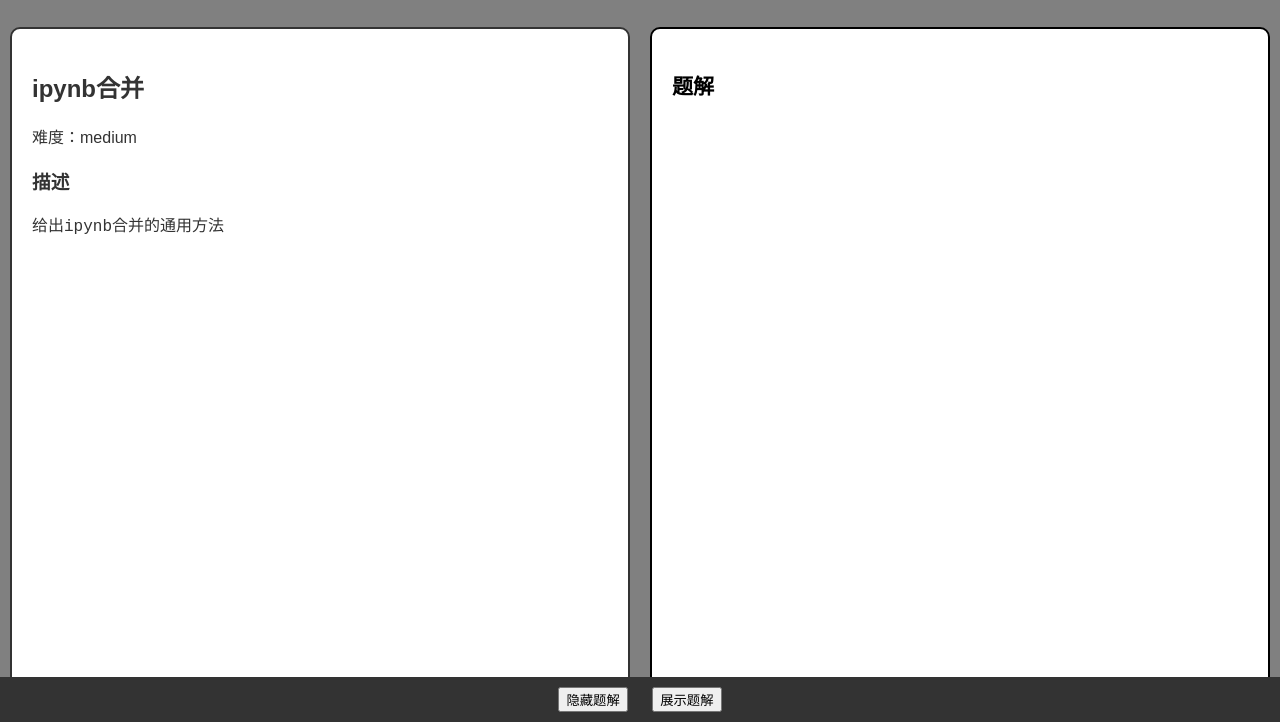
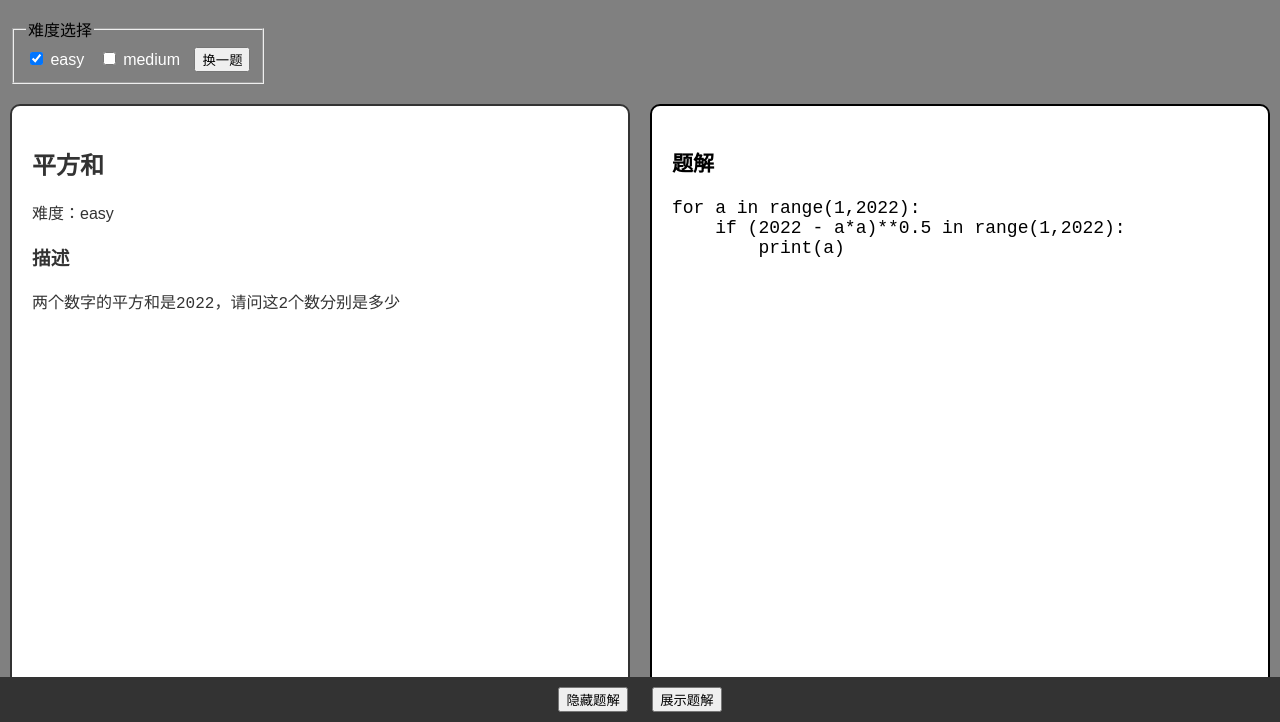
Before and after one commit to jiangyangcreate/minileetcode, a plain HTML site: page index.html in a window 1280 px wide. Both pictures are taken after a click on the button "隐藏题解". Shown: the part 78-800 px from the top of the page. Drawn offline with Linux system fonts and the light colour scheme.

Commit message:
增加难度选择

```diff
--- a/index.html
+++ b/index.html
@@ -3,101 +3,30 @@
 <head>
     <meta charset="UTF-8">
     <meta name="viewport" content="width=device-width, initial-scale=1.0">
-    <style>
-        body {
-            background-color: rgb(128, 128, 128);
-            margin: 0;
-            font-family: Arial, sans-serif;
-        }
-        .hidden {
-            display: none;
-        }
-        .container {
-            display: flex;
-            min-height: 100vh;
-            /* flex-direction: column; */
-        }
-        .pre-container {
-            width: 100%;           /* 或者设置固定宽度，例如 width: 600px; */
-        }
-        .content {
-            flex: 1;
-            display: flex;
-        }
-        /* Webkit 内核浏览器的滚动条样式 */
-        .left-div::-webkit-scrollbar,
-        .right-div::-webkit-scrollbar {
-            width: 10px; /* 滚动条宽度 */
-        }
-
-        .left-div::-webkit-scrollbar-thumb,
-        .right-div::-webkit-scrollbar-thumb {
-            background-color: #555; /* 滚动条 thumb 背景颜色 */
-            border-radius: 5px; /* 滚动条 thumb 圆角 */
-        }
-
-        .left-div::-webkit-scrollbar-track,
-        .right-div::-webkit-scrollbar-track {
-            background-color: #ddd; /* 滚动条轨道背景颜色 */
-        }
-        .left-div, .right-div {
-            flex: 1;
-            padding: 20px;
-            border: 2px solid;
-            margin: 10px;
-            box-sizing: border-box;
-            overflow: hidden; /* 防止内容溢出 */
-            border-radius: 10px; /* 圆角边框 */
-            overflow-y: auto; /* 添加垂直滚动条 */
-            overflow-x: auto;      /* 添加水平滚动条 */
-            scrollbar-width: thin;
-            scrollbar-color: #555 #ddd;
-        }
-
-        .left-div {
-            background-color: rgb(255, 255, 255);
-            font-size: 16px;
-            color: #333;
-        }
-
-        .right-div {
-            background-color: rgb(255, 255, 255);
-            font-family: 'Times New Roman', serif;
-            font-size: 18px;
-            color: #000000;
-        }
-
-        .welcome-message {
-            background-color: #3498db;
-            color: #ffffff;
-            text-align: center;
-            padding: 20px;
-            font-size: 24px;
-            margin-bottom: 20px;
-            border-radius: 10px;
-        }
-
-        footer {
-            background-color: #333;
-            color: #fff;
-            text-align: center;
-            padding: 10px;
-            position: sticky;
-            bottom: 0;
-        }
-
-        footer button {
-
-            margin: 0 10px;
-            text-decoration: none;
-        }
-    </style>
+    <link rel="stylesheet" href="style.css"> <!-- 导入 CSS 文件 -->
     <title>Random Content</title>
 </head>
 <body>
     <div class="welcome-message">欢迎来到 <span style="font-weight: bold;">minileetcode</span></div>
+    <div class="options-container">
+        <fieldset>
+            <legend>难度选择</legend>
+
+            <label for="easy">
+                <input type="checkbox" id="easy" name="difficulty" value="easy" checked>
+                easy
+            </label>
+
+            <label for="medium">
+                <input type="checkbox" id="medium" name="difficulty" value="medium">
+                medium
+            </label>
+
+            <!-- 新增按钮 -->
+            <button id="next-problem">换一题</button>
+        </fieldset>
+    </div>
     <div id="content-container"></div>
-
     <footer>
         <button id="hide-solution">隐藏题解</button>
         <button id="show-solution">展示题解</button>
--- a/script.js
+++ b/script.js
@@ -1,30 +1,44 @@
+// 获取元素的简便函数
+const getElement = (id) => document.getElementById(id);
+
+// 获取选项的选择状态
+const easyCheckbox = getElement("easy");
+const mediumCheckbox = getElement("medium");
+
+// 获取页面元素
+const contentContainer = getElement("content-container");
+const hideSolutionBtn = getElement("hide-solution");
+const showSolutionBtn = getElement("show-solution");
+const nextProblemBtn = getElement("next-problem");
+
+// 隐藏和展示按钮的事件监听器
+hideSolutionBtn.addEventListener("click", toggleSolutionVisibility);
+showSolutionBtn.addEventListener("click", toggleSolutionVisibility);
+
+// 再来一题按钮的点击事件监听器
+nextProblemBtn.addEventListener("click", loadNextProblem);
+
+// 初始化页面
+fetchDataAndHandle();
+
+// 处理 JSON 数据
 function handleJsonData(data) {
-    // 随机选择一个问题
-    const randomProblem = data[Math.floor(Math.random() * data.length)];
-
-    // 在这里可以进一步处理返回的数据，例如更新页面上的内容
+    const randomProblem = getRandomProblem(data);
     updatePageWithRandomData(randomProblem);
 }
 
-// 更新页面上的内容，显示标题、描述和 Python 代码
+// 更新页面
 function updatePageWithRandomData(randomProblem) {
-    const contentContainer = document.getElementById("content-container");
-
-    // 创建一个包含标题、描述和 Python 代码的 HTML 字符串
     const htmlContent = `
         <div class="container">
             <div class="left-div">
                 <div class="pre-container">
                     <h2>${randomProblem.title}</h2>
-
-                    <p>难度：${randomProblem.level}<p>
-
+                    <p>难度：${randomProblem.level}</p>
                     <h3>描述</h3>
-
                     <pre>${randomProblem.description}</pre>
                 </div>
             </div>
-
             <div class="right-div">
                 <h3>题解</h3>
                 <div class="pre-container hidden" id="solution-content">
@@ -33,28 +47,41 @@ function updatePageWithRandomData(randomProblem) {
             </div>
         </div>
     `;
+    contentContainer.innerHTML = htmlContent;
+}
 
-    // 将 HTML 字符串设置为内容
-    contentContainer.innerHTML = htmlContent;
+// 隐藏/展示题解内容
+function toggleSolutionVisibility() {
+    const solutionContent = getElement("solution-content");
+    solutionContent.classList.toggle("hidden");
+}
 
-    // 获取隐藏和展示按钮
-    const hideSolutionBtn = document.getElementById("hide-solution");
-    const showSolutionBtn = document.getElementById("show-solution");
-
-    // 添加事件监听器
-    hideSolutionBtn.addEventListener("click", function() {
-        const solutionContent = document.getElementById("solution-content");
-        solutionContent.classList.add("hidden");
+// 获取随机问题
+function getRandomProblem(data) {
+    const filteredData = data.filter(problem => {
+        if (easyCheckbox.checked && problem.level === "easy") {
+            return true;
+        } else if (mediumCheckbox.checked && problem.level === "medium") {
+            return true;
+        }
+        return false;
     });
 
-    showSolutionBtn.addEventListener("click", function() {
-        const solutionContent = document.getElementById("solution-content");
-        solutionContent.classList.remove("hidden");
-    });
+    return filteredData.length > 0
+        ? filteredData[Math.floor(Math.random() * filteredData.length)]
+        : data[Math.floor(Math.random() * data.length)];
 }
 
-// 使用 Fetch API 动态加载 JSON 文件
-fetch('https://raw.githubusercontent.com/jiangyangcreate/minileetcode/main/data_file.json')
+// 加载下一个问题
+function loadNextProblem() {
+    fetchDataAndHandle();
+}
+
+// 使用 Fetch API 动态加载 JSON 文件并处理数据
+function fetchDataAndHandle() {
+    const apiUrl = 'https://raw.githubusercontent.com/jiangyangcreate/minileetcode/main/data_file.json';
+
+    fetch(apiUrl)
         .then(response => {
             if (!response.ok) {
                 throw new Error(`Network response was not ok: ${response.statusText}`);
@@ -62,7 +89,7 @@ fetch('https://raw.githubusercontent.com/jiangyangcreate/minileetcode/main/data_
             return response.json();
         })
         .then(data => {
-        // 调用处理函数，传递加载的 JSON 数据
             handleJsonData(data);
         })
         .catch(error => console.error('Error:', error));
+}
--- /dev/null
+++ b/style.css
@@ -0,0 +1,99 @@
+body {
+    background-color: rgb(128, 128, 128);
+    margin: 0;
+    font-family: Arial, sans-serif;
+}
+.hidden {
+    display: none;
+}
+.container {
+    display: flex;
+    min-height: 100vh;
+    /* flex-direction: column; */
+}
+.pre-container {
+    width: 100%;           /* 或者设置固定宽度，例如 width: 600px; */
+}
+.content {
+    flex: 1;
+    display: flex;
+}
+/* Webkit 内核浏览器的滚动条样式 */
+.left-div::-webkit-scrollbar,
+.right-div::-webkit-scrollbar {
+    width: 10px; /* 滚动条宽度 */
+}
+
+.left-div::-webkit-scrollbar-thumb,
+.right-div::-webkit-scrollbar-thumb {
+    background-color: #555; /* 滚动条 thumb 背景颜色 */
+    border-radius: 5px; /* 滚动条 thumb 圆角 */
+}
+
+.left-div::-webkit-scrollbar-track,
+.right-div::-webkit-scrollbar-track {
+    background-color: #ddd; /* 滚动条轨道背景颜色 */
+}
+.left-div, .right-div {
+    flex: 1;
+    padding: 20px;
+    border: 2px solid;
+    margin: 10px;
+    box-sizing: border-box;
+    overflow: hidden; /* 防止内容溢出 */
+    border-radius: 10px; /* 圆角边框 */
+    overflow-y: auto; /* 添加垂直滚动条 */
+    overflow-x: auto;      /* 添加水平滚动条 */
+    scrollbar-width: thin;
+    scrollbar-color: #555 #ddd;
+}
+
+.left-div {
+    background-color: rgb(255, 255, 255);
+    font-size: 16px;
+    color: #333;
+}
+
+.right-div {
+    background-color: rgb(255, 255, 255);
+    font-family: 'Times New Roman', serif;
+    font-size: 18px;
+    color: #000000;
+}
+
+.welcome-message {
+    background-color: #3498db;
+    color: #ffffff;
+    text-align: center;
+    padding: 20px;
+    font-size: 24px;
+    margin-bottom: 20px;
+    border-radius: 10px;
+}
+
+footer {
+    background-color: #333;
+    color: #fff;
+    text-align: center;
+    padding: 10px;
+    position: sticky;
+    bottom: 0;
+}
+
+footer button {
+
+    margin: 0 10px;
+    text-decoration: none;
+}
+
+/* Added styles for the checkbox */
+.options-container {
+    display: flex;
+    align-items: center;
+    margin: 10px;
+}
+
+.options-container label {
+    margin-right: 10px;
+    color: #fff;
+}
```
Also changed, not shown: README.md. Lines whose indentation alone changed are shown as unchanged.
